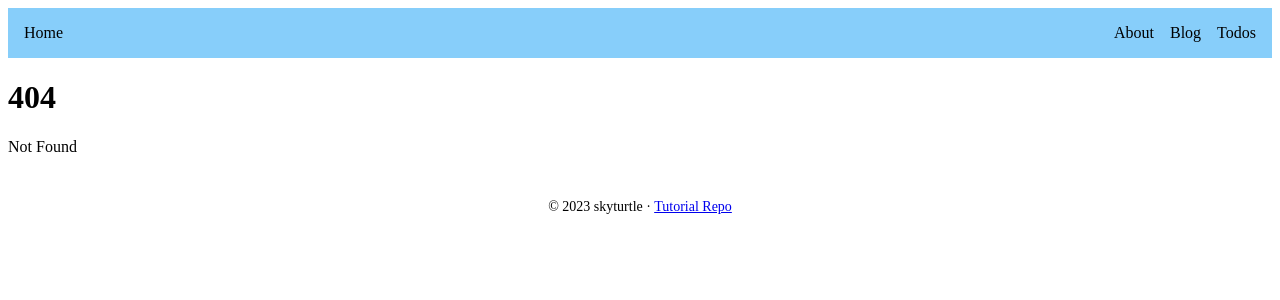
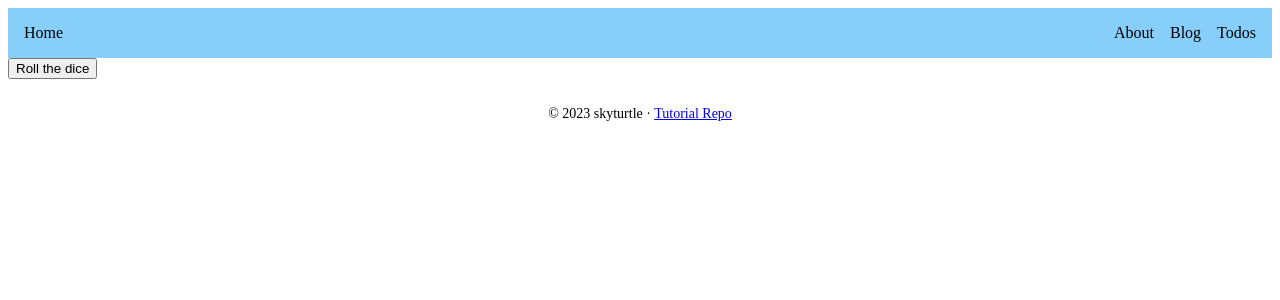
Before and after one commit to skyturtleio/supabase-sveltekit, a SvelteKit app: page /roll in a window 1280 px wide. Before the commit this address had no page. Shown: the top 300 px of the page. Built offline with nearby package versions, Linux system fonts and the light colour scheme.

Commit message:
complete Part 2 API Routes Get handlers section of tutorial

```diff
--- /dev/null
+++ b/src/routes/roll/+page.svelte
@@ -0,0 +1,14 @@
+<script lang="ts">
+	let number: number;
+
+	async function roll() {
+		const response = await fetch('/roll');
+		number = await response.json();
+	}
+</script>
+
+<button on:click={roll}> Roll the dice</button>
+
+{#if number !== undefined}
+	<p>You rolled a {number}</p>
+{/if}
--- /dev/null
+++ b/src/routes/roll/+server.ts
@@ -0,0 +1,7 @@
+import { json } from "@sveltejs/kit";
+
+export function GET() {
+  const number = Math.floor(Math.random() * 6) + 1;
+
+  return json(number);
+}
```
